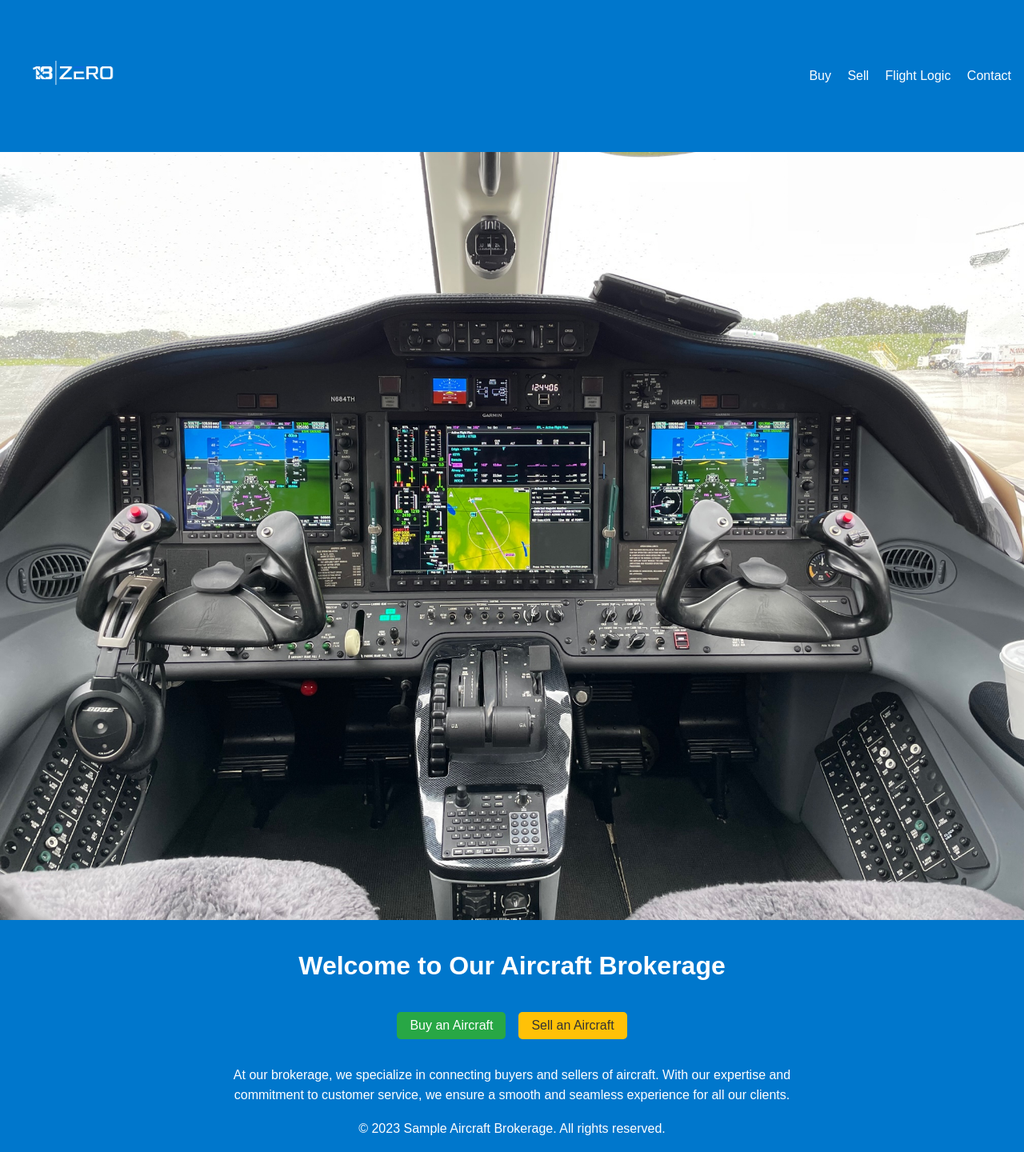
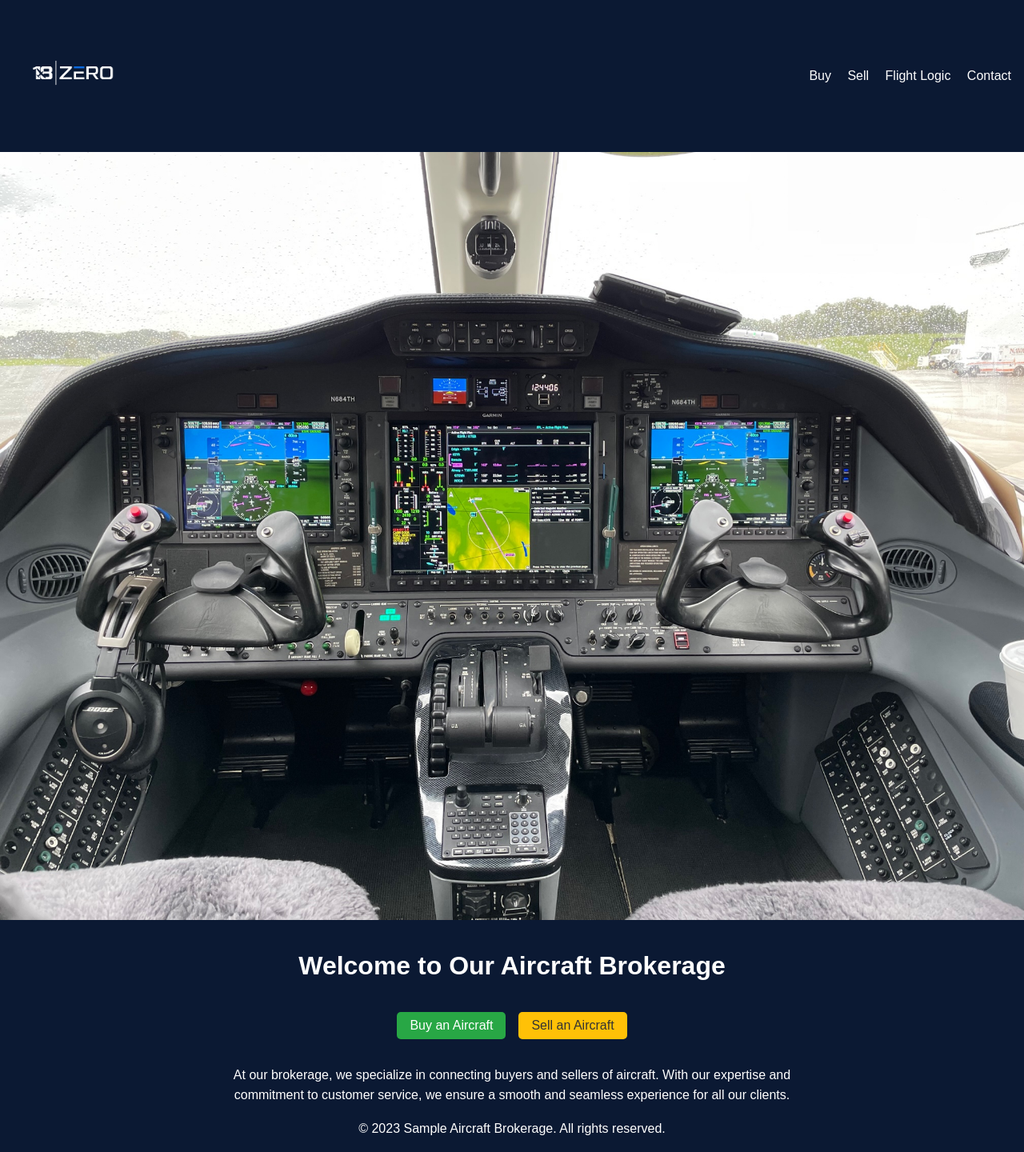
Before and after one commit to marcdamon/marcdamon.github.io, a PHP site: page /18Zero.html in a window 1280 px wide. Shown: the whole page at 80% size. Run offline with PHP 8.4, Linux system fonts and the light colour scheme.

Commit message:
Update styles.css

```diff
--- a/styles.css
+++ b/styles.css
@@ -7,7 +7,7 @@
 body {
     font-family: Arial, sans-serif;
     line-height: 1.6;
-    background-color: #0077cc;
+    background-color: #0b1933;
     color: #fff;
 }
 
@@ -16,7 +16,7 @@ header {
     justify-content: space-between;
     align-items: center;
     padding: 1rem;
-    background-color: #0077cc;
+    background-color: #0b1933;
 }
 
 .logo {
```
